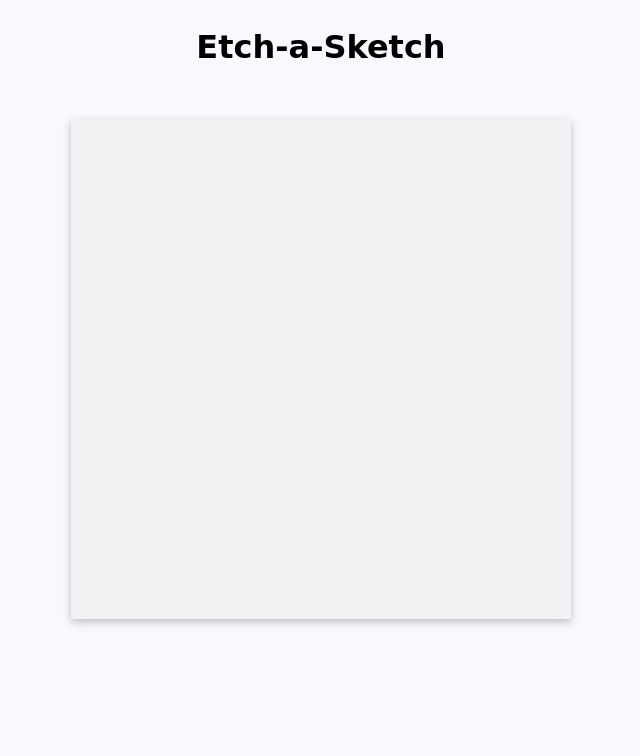
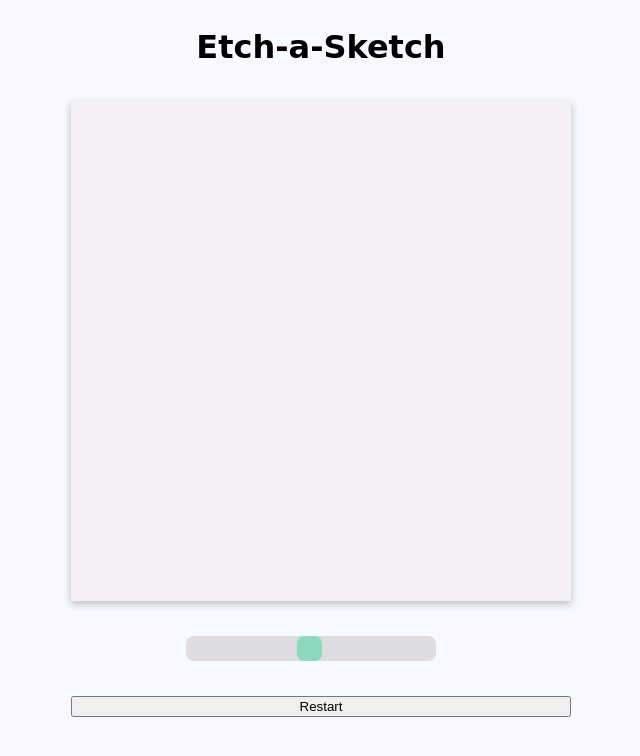
Before and after one commit to Jwilkins48/Etch-a-Sketch, a plain HTML site: page index.html in a window 1280 px wide. Shown: the whole page, without its empty margins (319-959 px from the left). Drawn offline with Linux system fonts and the light colour scheme; a web font is replaced by a local one.

Commit message:
Added reset button

```diff
--- a/index.html
+++ b/index.html
@@ -9,10 +9,16 @@
     <script src="script.js" defer></script>
 </head>
 <body>
-    <h1 class="titleHeader">Etch-a-Sketch</h1><br>
+    <h1 class="titleHeader">Etch-a-Sketch</h1>
 
-    <div id="container">
+    <div id="container"></div>
 
+    <div class="sliderContainer">
+        <input type="range" min="1" max="100" value="50" class="slider" id="sliderRange">
     </div>
+
+    <button type="button" class="btn" id="restartBtn">Restart</button>
+
+
 </body>
 </html>
```
